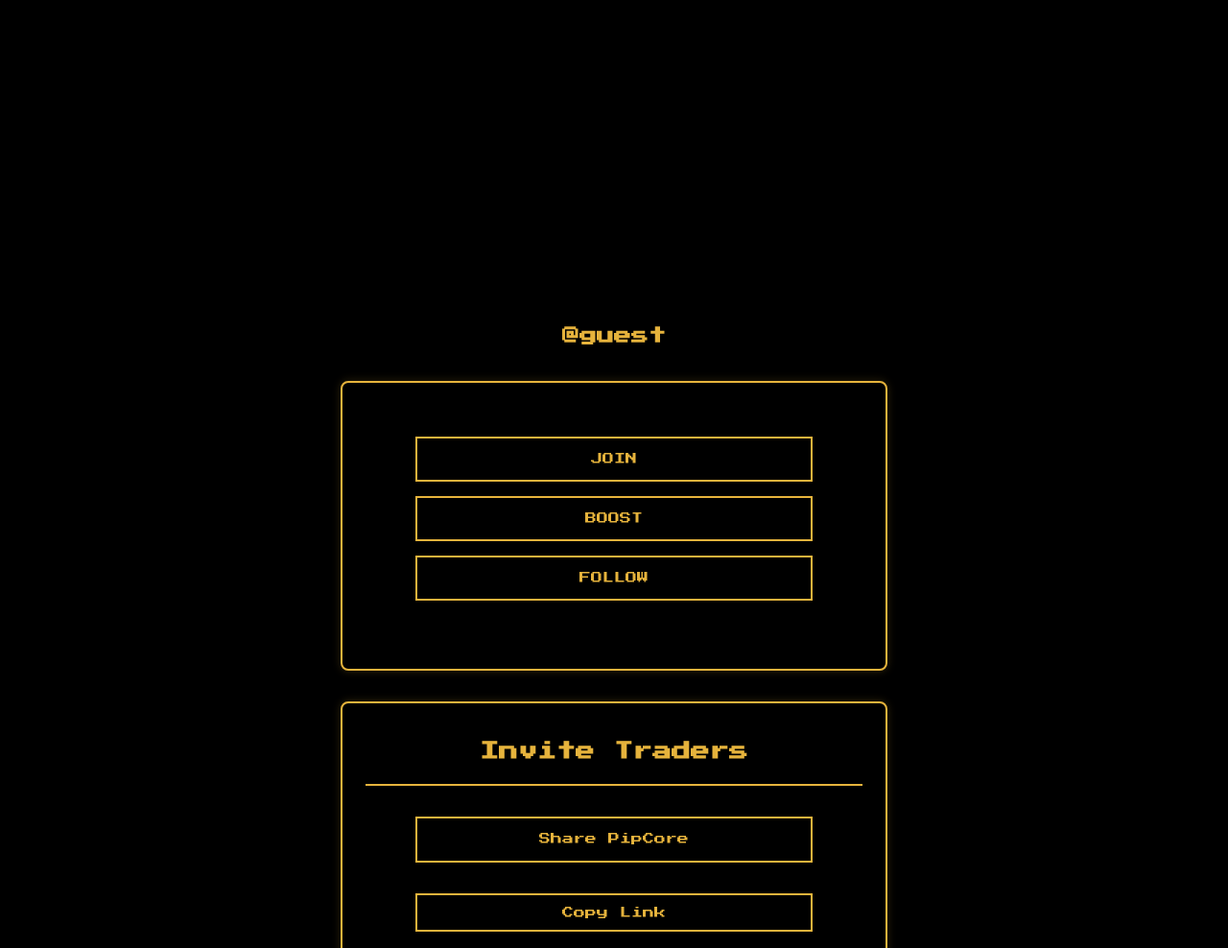
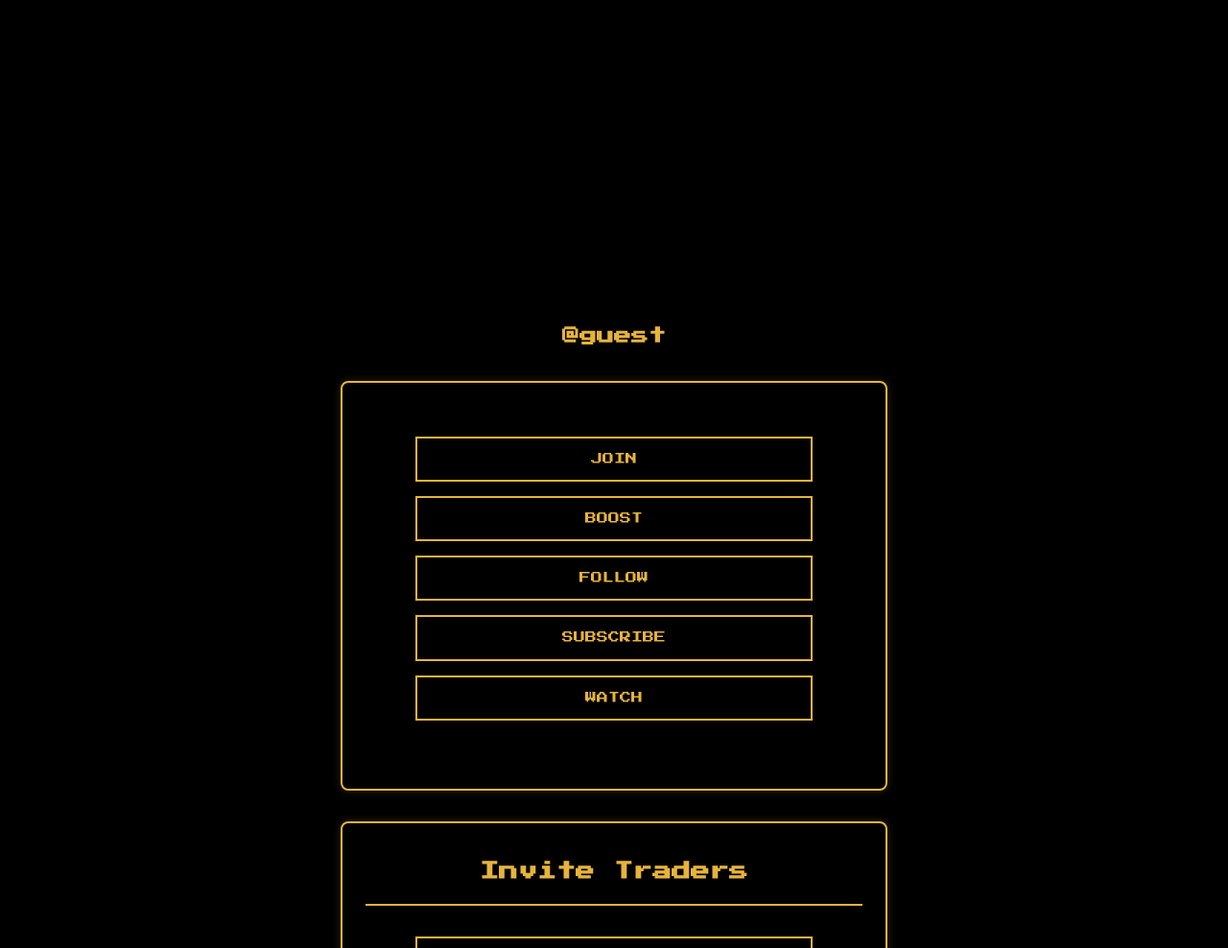
Before and after one commit to sinasll/building, a website: page profile.html in a window 1280 px wide. Shown: the part 112-1100 px from the top of the page at 96% size. Drawn offline with Linux system fonts and the light colour scheme.

Commit message:
Update profile.html

```diff
--- a/profile.html
+++ b/profile.html
@@ -57,6 +57,14 @@
 
           <a href="https://x.com/pipcoretg" target="_blank" class="task-button twitter-task">
             FOLLOW
+          </a>
+
+          <a href="https://youtube.com/@pipcore?si=X0lglFcRFRmfE40k" target="_blank" class="task-button twitter-task">
+            SUBSCRIBE
+          </a>
+
+         <a href="https://youtube.com/shorts/kjeHpbrR-zw?si=L3p_KD3gRLlQBjHB" target="_blank" class="task-button twitter-task">
+            WATCH
           </a>
         </div>
       </div>
```
